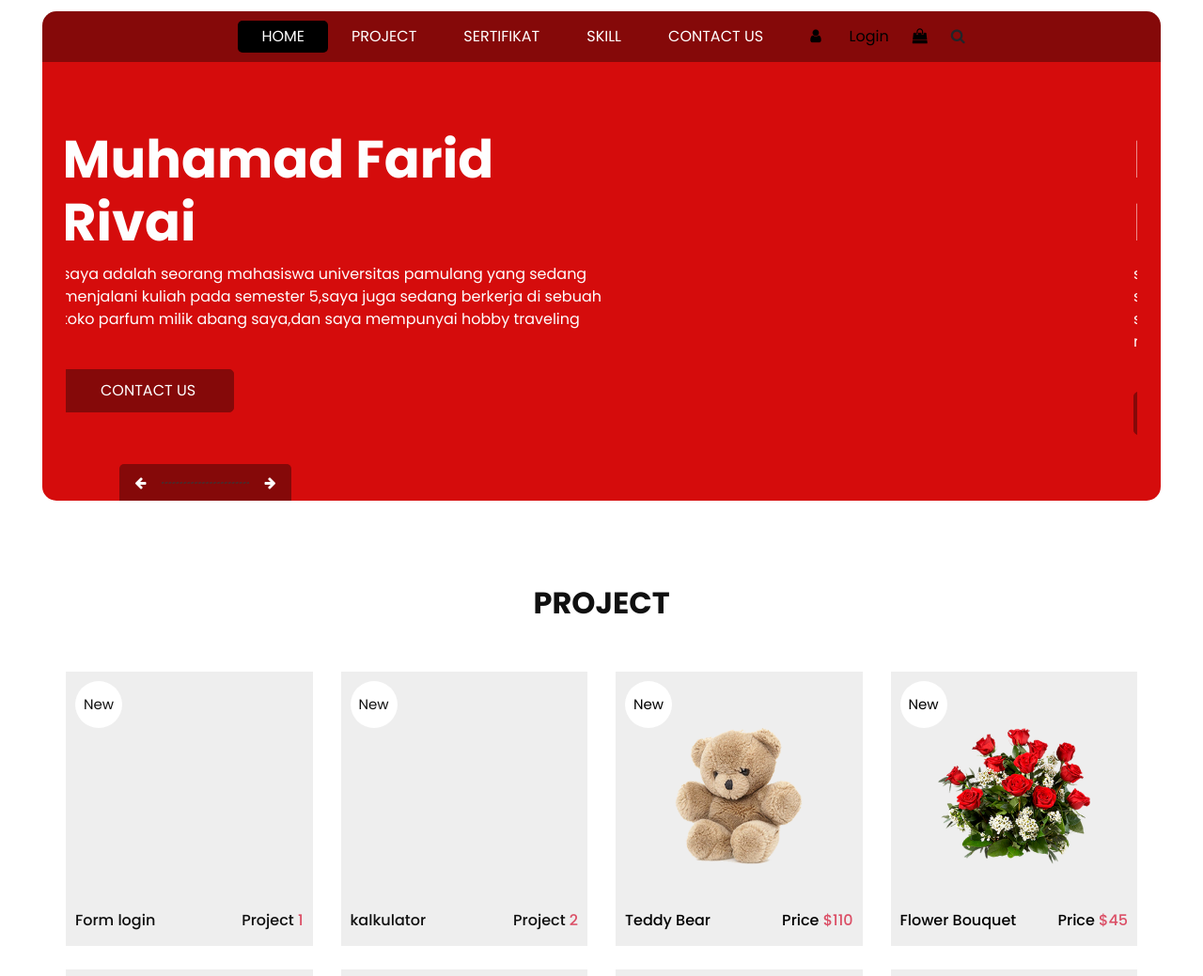
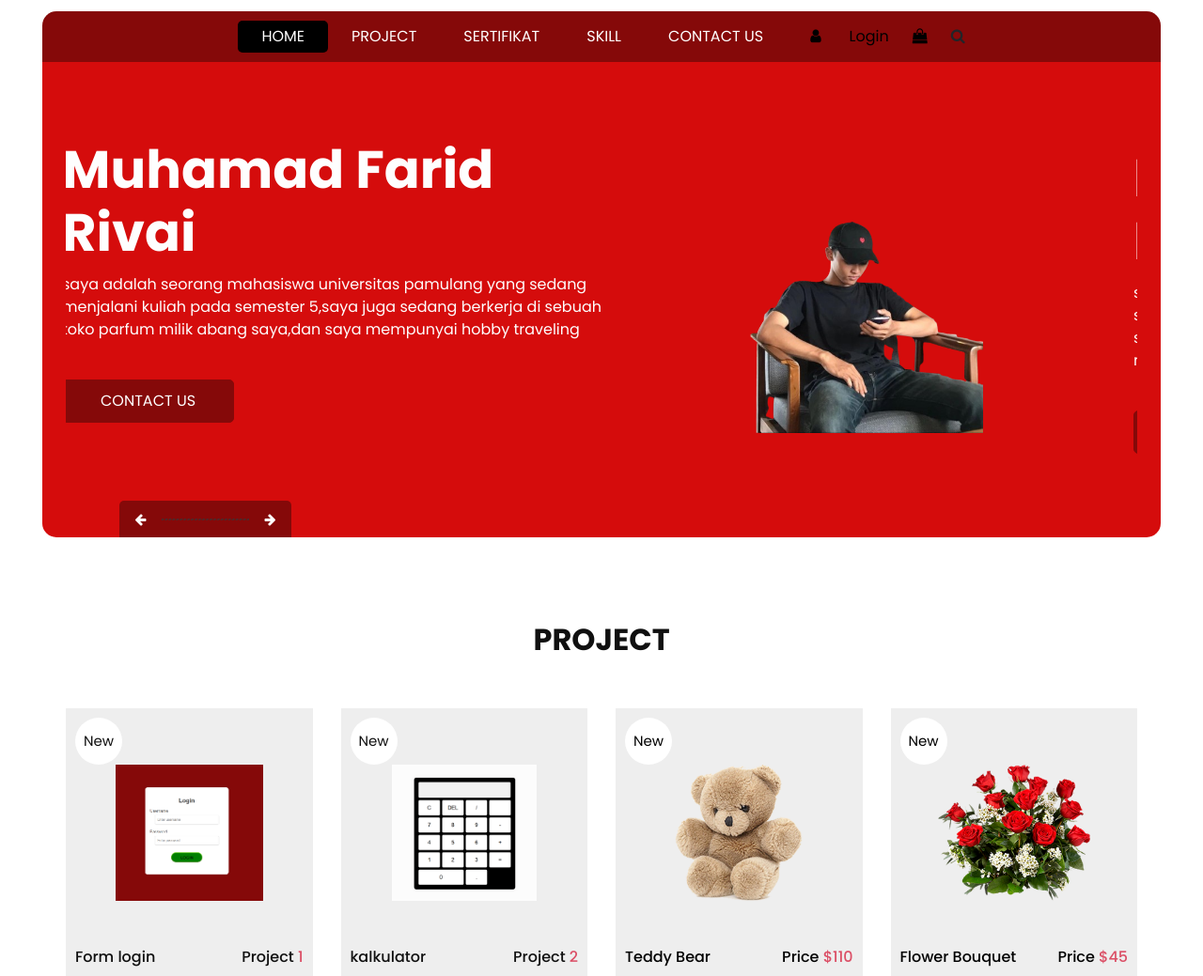
Before and after one commit to faridrivai/Myportofolio, a plain HTML site: page index.html in a window 1280 px wide. Shown: the part 60-1099 px from the top of the page at 94% size. Drawn offline with nearby package versions, Linux system fonts and the light colour scheme; files whose address does not match are found by name.

Commit message:
Update index.html

```diff
--- a/index.html
+++ b/index.html
@@ -106,7 +106,7 @@
                   </div>
                   <div class="col-md-5 ">
                     <div class="img-box">
-                      <img src="images/po.png" width="200px" alt="" >
+                      <img src="po.png" width="200px" alt="" >
                     </div>
                   </div>
                 </div>
@@ -130,7 +130,7 @@
                   </div>
                   <div class="col-md-5 ">
                     <div class="img-box">
-                      <img src="images/karimun-removebg-preview.png" alt="" />
+                      <img src="karimun-removebg-preview.png" alt="" />
                     </div>
                   </div>
                 </div>
@@ -154,7 +154,7 @@
                   </div>
                   <div class="col-md-5 ">
                     <div class="img-box">
-                      <img src="images/WhatsApp_Image_2024-09-27_at_23.01.19_da51a881-removebg-preview.png" alt="" />
+                      <img src="WhatsApp_Image_2024-09-27_at_23.01.19_da51a881-removebg-preview.png" alt="" />
                     </div>
                   </div>
                 </div>
@@ -195,7 +195,7 @@
             <a href="">
               <div class="img-box">
                 <a href="login.html">
-                <img src="images/Screenshot 2024-10-09 193918.png" alt="">
+                <img src="Screenshot 2024-10-09 193918.png" alt="">
                 </a>
               </div>
               <div class="detail-box">
@@ -222,7 +222,7 @@
             <a href="">
               <div class="img-box">
                 <a href="kalkulator.html">
-                <img src="images/Screenshot 2024-10-09 194338.png" alt="">
+                <img src="Screenshot 2024-10-09 194338.png" alt="">
                 </a>
               </div>
               <div class="detail-box">
```
